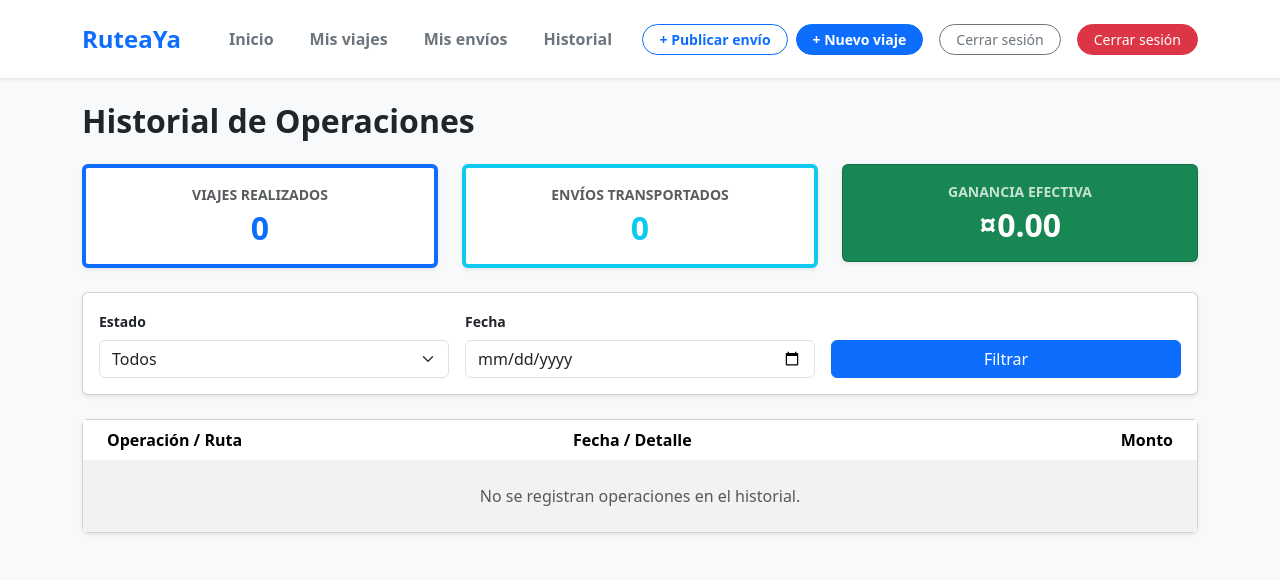
After one commit to CandelaRoger/TP-RuteaYa, an ASP.NET Core app: template RuteaYa.MVC/Views/Historial/Index.cshtml in a window 1280 px wide. The commit adds this page. Shown: the top 580 px of the page. Run offline with ASP.NET Core 8, Linux system fonts and the light colour scheme; the template is opened without the code that fills it, so the values that code supplies are empty; some libraries are stand-ins or nearby versions.

Commit message:
Vista historial con sus funcionalidades (falta corregir logica viajes y envios con lo que se agregue de transporte)

```diff
--- /dev/null
+++ b/RuteaYa.MVC/Views/Historial/Index.cshtml
@@ -0,0 +1,88 @@
+@model RuteaYa.DTOs.HistorialViewModel
+
+@{
+    ViewData["Title"] = "Historial";
+}
+
+<h2 class="fw-bold text-brand mb-4"><i class="bi bi-clock-history"></i> Historial de Operaciones</h2>
+
+<!-- Tarjetas de Métricas Dinámicas -->
+<div class="row g-4 mb-4">
+    <div class="col-md-4">
+        <div class="card card-custom bg-white p-3 text-center border-start border-4 border-primary shadow-sm">
+            <p class="text-muted small text-uppercase mb-1 fw-bold">Viajes Realizados</p>
+            <h2 class="fw-bold text-primary mb-0">@Model.TotalViajes</h2>
+        </div>
+    </div>
+    <div class="col-md-4">
+        <div class="card card-custom bg-white p-3 text-center border-start border-4 border-info shadow-sm">
+            <p class="text-muted small text-uppercase mb-1 fw-bold">Envíos Transportados</p>
+            <h2 class="fw-bold text-info mb-0">@Model.TotalEnvios</h2>
+        </div>
+    </div>
+    <div class="col-md-4">
+        <div class="card card-custom bg-success text-white p-3 text-center shadow-sm">
+            <p class="small text-uppercase mb-1 fw-bold opacity-75">Ganancia Efectiva</p>
+            <h2 class="fw-bold mb-0">@Model.GananciaTotal.ToString("C")</h2>
+        </div>
+    </div>
+</div>
+
+<!-- Barra de Filtros (Opcional pero suma puntos para el TP) -->
+<form method="get" class="card card-custom bg-white p-3 mb-4 shadow-sm">
+    <div class="row g-3 align-items-end">
+        <div class="col-md-4">
+            <label class="form-label small fw-bold">Estado</label>
+            <select name="estado" class="form-select">
+                <option value="Todos">Todos</option>
+                <option value="Entregado">Entregado / Finalizado</option>
+                <option value="Cancelado">Cancelado</option>
+            </select>
+        </div>
+        <div class="col-md-4">
+            <label class="form-label small fw-bold">Fecha</label>
+            <input type="date" name="fecha" class="form-control" />
+        </div>
+        <div class="col-md-4">
+            <button type="submit" class="btn btn-primary w-100"><i class="bi bi-filter"></i> Filtrar</button>
+        </div>
+    </div>
+</form>
+
+<!-- Tabla de Operaciones Dinámica -->
+<div class="card card-custom bg-white p-0 shadow-sm">
+    <table class="table table-borderless table-striped align-middle mb-0">
+        <thead class="bg-light">
+            <tr>
+                <th class="ps-4">Operación / Ruta</th>
+                <th>Fecha / Detalle</th>
+                <th class="text-end pe-4">Monto</th>
+            </tr>
+        </thead>
+        <tbody>
+            @if (Model.Operaciones != null && Model.Operaciones.Any())
+            {
+                foreach (var op in Model.Operaciones)
+                {
+                    <tr>
+                        <td class="ps-4">
+                            @if (op.Tipo == "Envío")
+                            {
+                                <span class="badge bg-secondary me-2">Envío</span>
+                            }
+                            <strong>@op.Ruta</strong>
+                        </td>
+                        <td class="text-muted">@op.Detalle</td>
+                        <td class="text-end pe-4 fw-bold text-success">@op.Monto.ToString("C")</td>
+                    </tr>
+                }
+            }
+            else
+            {
+                <tr>
+                    <td colspan="3" class="text-center text-muted py-4">No se registran operaciones en el historial.</td>
+                </tr>
+            }
+        </tbody>
+    </table>
+</div>
--- a/RuteaYa.MVC/Views/Shared/_Layout.cshtml
+++ b/RuteaYa.MVC/Views/Shared/_Layout.cshtml
@@ -26,6 +26,9 @@
                     </li>
                     <li class="nav-item">
                         <a class="nav-link fw-semibold px-3 text-secondary" asp-controller="Envios" asp-action="Index">Mis envíos</a>
+                    </li>
+                    <li class="nav-item">
+                        <a class="nav-link fw-semibold px-3 text-secondary" asp-controller="Historial" asp-action="Index">Historial</a>
                     </li>
                 </ul>
                 <div class="d-flex align-items-center gap-2">
--- a/RuteaYa.WebApi/Program.cs
+++ b/RuteaYa.WebApi/Program.cs
@@ -87,6 +87,7 @@ builder.Services.AddScoped<IOportunidadService,OportunidadService>();
 builder.Services.AddHttpClient<IRutaService, HereRutaService>();
 
 builder.Services.AddScoped<OptimizadorRecorridos>();
+builder.Services.AddScoped<IHistorialService, HistorialService>();
 var app = builder.Build();
 
 if (app.Environment.IsDevelopment())
```
Also changed, not shown: RuteaYa.DTOs/HistorialDto.cs (added, +26 -0 lines), RuteaYa.Logica/HistorialService.cs (added, +88 -0 lines), RuteaYa.MVC/Controllers/HistorialController.cs (added, +59 -0 lines), RuteaYa.WebApi/Controllers/HistorialApiController.cs (added, +28 -0 lines).
